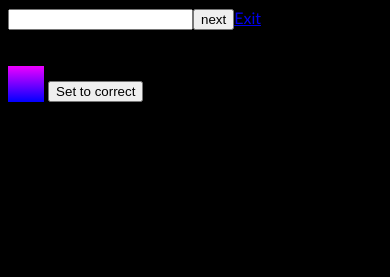
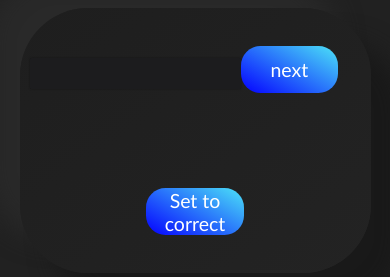
Before and after one commit to Blejert/jpeasy, a plain HTML site: page test2.html in a window 390 px wide. Drawn offline with Linux system fonts and the light colour scheme.

Commit message:
Update test2.html

```diff
--- a/test2.html
+++ b/test2.html
@@ -1,34 +1,134 @@
 <!DOCTYPE html>
 <html lang="en">
 <head>
-    <title>training</title>
+    <title>jpeasy session</title>
 </head>
 <body>
-    <input type="text" id="testing"></input><button id="nq">next</button><a href="http://jpeasy.ddns.net/index.html">Exit</a>
+    <div id="everything">
+    <br><br>
+    <input type="text" id="testing"></input><button id="nq">next</button>
     <br>
     <span id="word"></span>
-    <br>
+    <br><br>
     <div id="text">
       <span id="a"></span><span id="b"></span><span id="c"></span><span id="d"></span><span id="e"></span><span id="f"></span>
     </div>
+    <br><br><br>
     <button id="stc">Set to correct</button>
+    <br><br>
+    </div>
     <style>
-      body {
-        background: #000000;
+    #everything{
+      display: block;
+      margin: auto;
+      width: 810px;
+      border-radius: 68px;
+      background: linear-gradient(145deg, #1e1e1e, #232323);
+      box-shadow:  35px 35px 27px #191919,
+             -35px -35px 27px #292929;
+    }
+    button{
+      width: 25%;
+      height: 4vw;
+      display: inline-block;
+      margin: 0px;
+      border: none;
+      color: #ffffff;
+      background-image: linear-gradient(30deg, #0400ff, #4ce3f7);
+      border-radius: 20px;
+      background-size: 100% auto;
+      font-family: inherit;
+      font-size: 2vw;
+    }
+    button:hover{
+      background-position: right center;
+      background-size: 200% auto;
+      -webkit-animation: pulse 2s;
+      animation: pulse512 1.5s;
+    }
+    @keyframes pulse512 {
+      0% {
+        box-shadow: 0 0 0 0 #05bada66;
+      }
+
+      70% {
+        box-shadow: 0 0 0 30px rgb(218 103 68 / 0%);
+      }
+
+      100% {
+        box-shadow: 0 0 0 0 rgb(218 103 68 / 0%);
+      }
+    }
+    body{
+      background: #212121;
       font-family:'Trebuchet MS', sans-serif;
     }
     #text{
       padding-top: 0px;
       padding-bottom: 0px;
       background: linear-gradient(to top, #0000ff, #ee00ff);
-        display: inline-block;
+      position: absolute;
+      left: 50%;
+      transform: translate(-50%, -50%);
+      visibility: hidden;
+      font-size: 2vw;
+    }
+    #stc, #word{
+      display: block;
+      margin: auto;
+    }
+    #word{
+      text-align: center;
+      background: none;
     }
     span {
       margin-right: 6px;
-        font-size: 30px;
+      background: #212121;
       color: #ffffff;
-        background: #000000;
-        position: relative;
+      font-size: 3vw;
+    }
+    input {
+      font-family: -apple-system,BlinkMacSystemFont,"Segoe UI","Roboto","Oxygen","Ubuntu","Cantarell","Fira Sans","Droid Sans","Helvetica Neue",sans-serif;
+      font-weight: 500;
+      font-size: 1vw;
+      color: #ffffff;
+      background-color: rgb(28,28,30);
+      box-shadow: 0 0 .4vw rgba(0,0,0,0.5), 0 0 0 .15vw transparent;
+      border-radius: 0.4vw;
+      border: none;
+      outline: none;
+      transition: .4s;
+      padding: 6px 0px 6px 0px;
+      width: 70%;
+      margin-left: 3%;
+    }
+    input:hover {
+      box-shadow: 0 0 0 .15vw rgba(135, 207, 235, 0.186);
+    }
+    input:focus {
+      box-shadow: 0 0 0 .15vw skyblue;
+    }
+    @media (max-width: 1000px) {
+      #everything {
+        width: 90vw;
+      }
+      button {
+        width: 25vw;
+        height: 12vw;
+        font-size: 5vw;
+        border-radius: 5vw;
+      }
+      input {
+        padding: 2.5vw 0px 2.5vw 0px;
+        width: 60%;
+        font-size: 2.5vw;
+      }
+      span{
+        font-size: 10vw;
+      }
+      #word{
+        font-size:6vw;
+      }
     }
     </style>
     <script>
@@ -129,13 +229,13 @@
               document.getElementById(alphabet.charAt(i)).style.paddingTop = "8px";
               document.getElementById(alphabet.charAt(i)).style.paddingBottom = "8px";
               document.getElementById(alphabet.charAt(i)).style.marginRight = "0px";
-              document.getElementById(alphabet.charAt(i)).style.color = "#000000";
-              document.getElementById(alphabet.charAt(i)).innerHTML = "タ";
+              document.getElementById(alphabet.charAt(i)).style.color = "#212121";
+              document.getElementById(alphabet.charAt(i)).innerHTML = "";
             }
           }
           document.getElementById("text").style.background = "linear-gradient(to top, #0000ff, #ee00ff)";
           if(t=="a") {
-            document.getElementById("text").style.background = "#000000";
+            document.getElementById("text").style.background = "#212121";
           }
         }
       }
```
Lines whose indentation alone changed are shown as unchanged.
